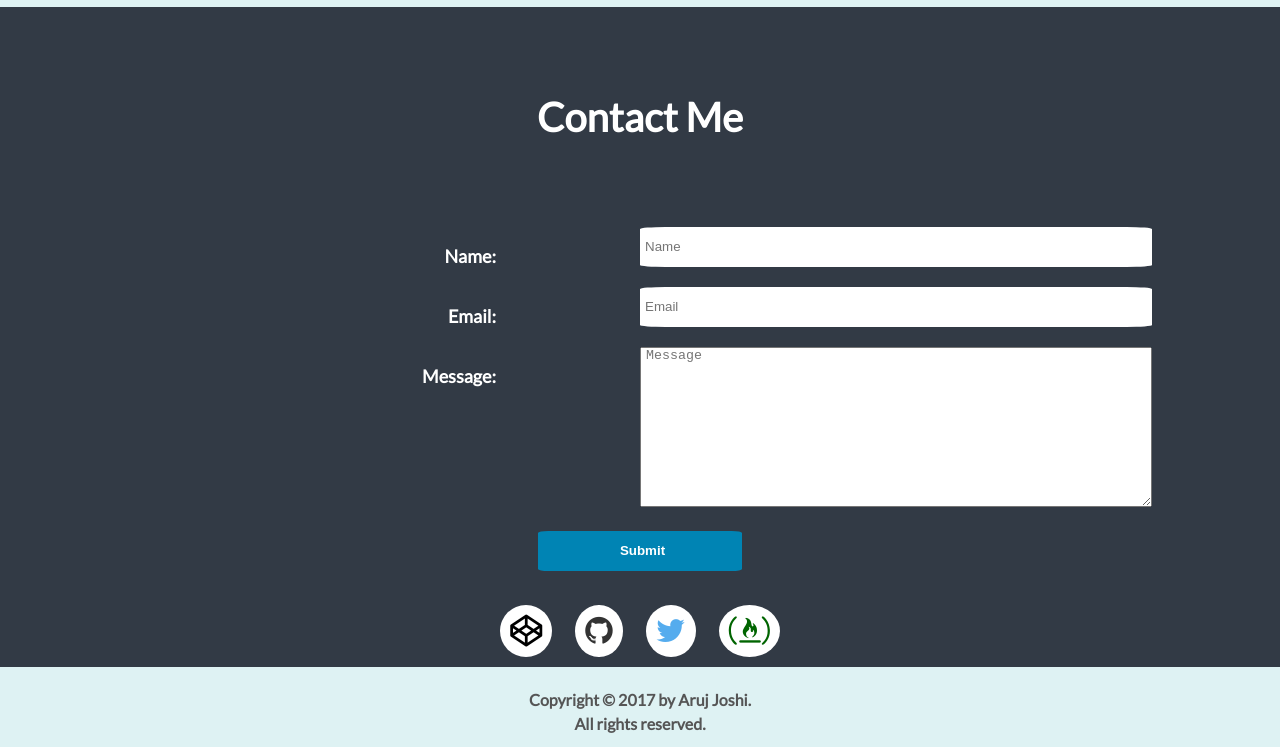
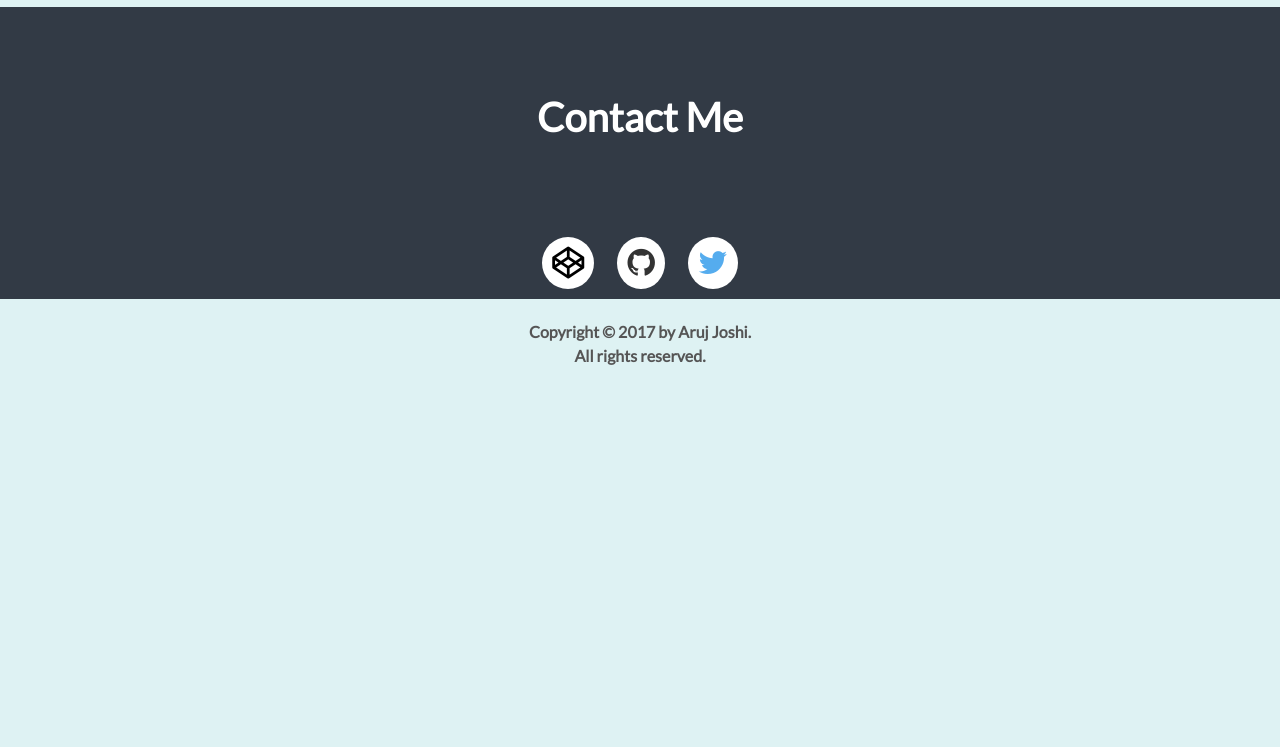
Before and after one commit to gtalin/gtalin.github.io, a website: page index.html in a window 1280 px wide. Shown: the part 5473-6220 px from the top of the page. After the commit the page ends 5852 px from the top, so only its background shows below. Drawn offline with Linux system fonts and the light colour scheme.

Commit message:
html changed

```diff
--- a/index.html
+++ b/index.html
@@ -45,7 +45,7 @@
 
     <section class="contact" id="contact">
       <h2>Contact Me</h2>
-      <form>
+      <!--<form>
         <div class="row">
         <label for="name">Name:</label>
           <input type="text" placeholder="Name" name="name" required></input>
@@ -62,13 +62,13 @@
   <div class="button-wrapper">
   <input type="submit" value="Submit"></input>
   </div>
-      </form>
+      </form>-->
 
     <div class="social-media">
         <a href="https://codepen.io/gtalin" target="_blank"><i class="fa fa-codepen fa-2x" aria-hidden="true"></i></a>
   <a href="https://github.com/gtalin" target="_blank"><i class="fa fa-github fa-2x" aria-hidden="true"></i></a>
   <a href="https://twitter.com/gtalinn" target="_blank"><i class="fa fa-twitter fa-2x" aria-hidden="true"></i></a>
-  <a href="https://www.freecodecamp.org/gtalin" target="_blank"><i class="fa fa-free-code-camp  fa-2x" aria-hidden="true"></i></a>
+  <!--<a href="https://www.freecodecamp.org/gtalin" target="_blank"><i class="fa fa-free-code-camp  fa-2x" aria-hidden="true"></i></a>-->
       </div>
     </section>
 
```
